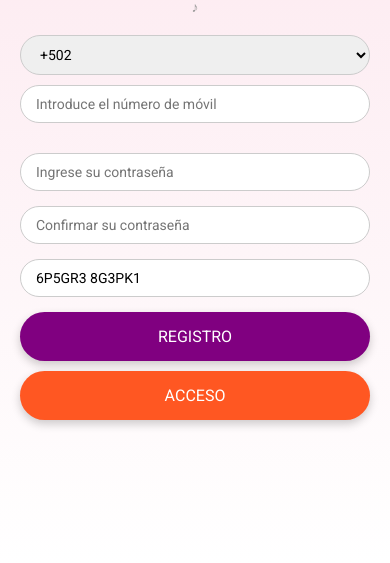
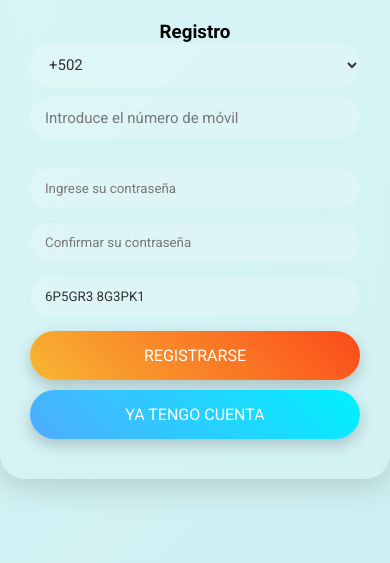
Before and after one commit to luismju/apprueba, a plain HTML site: page index.html in a window 390 px wide. Shown: the part 281-844 px from the top of the page. Drawn offline with Linux system fonts and the light colour scheme.

Commit message:
Update index.html

```diff
--- a/index.html
+++ b/index.html
@@ -3,52 +3,67 @@
 <head>
     <meta charset="UTF-8">
     <meta name="viewport" content="width=device-width, initial-scale=1.0">
-    <title>Registro</title>
+    <title>Registro y Login</title>
 
-    <!-- Google Fonts -->
     <link href="https://fonts.googleapis.com/css2?family=Roboto:wght@300;400;700&display=swap" rel="stylesheet">
 
     <style>
-        /* Reset básico */
-        * {
-            margin: 0;
-            padding: 0;
-            box-sizing: border-box;
-            font-family: 'Roboto', sans-serif;
-        }
+    * {margin: 0; padding: 0; box-sizing: border-box; font-family: 'Roboto', sans-serif;}
 
     body {
         min-height: 100vh;
-            background: linear-gradient(to bottom, #fce4ec, #fff);
+        background: linear-gradient(135deg, #dff9fb, #c7ecee);
+        background-size: 300% 300%;
+        animation: gradientShift 8s ease infinite;
         display: flex;
         justify-content: center;
         align-items: center;
     }
 
+    @keyframes gradientShift {
+        0% {background-position: 0% 50%;}
+        50% {background-position: 100% 50%;}
+        100% {background-position: 0% 50%;}
+    }
+
     .form-container {
         width: 100%;
         max-width: 400px;
-            background: #fff0;
-            padding: 20px;
+        background: rgba(255, 255, 255, 0.08);
+        padding: 30px;
+        border-radius: 25px;
+        backdrop-filter: blur(25px);
+        box-shadow: 0 8px 32px rgba(0,0,0,0.15);
         text-align: center;
+        transition: transform 0.3s ease;
+        animation: fadeIn 1s ease;
+    }
+
+    @keyframes fadeIn {
+        from { opacity: 0; transform: translateY(20px);}
+        to { opacity: 1; transform: translateY(0);}
     }
 
     .form-container img {
-            width: 100px;
-            height: 100px;
+        width: 90px;
+        height: 90px;
         border-radius: 20px;
-            margin-bottom: 10px;
+        margin-bottom: 15px;
+        box-shadow: 0 4px 10px rgba(0,0,0,0.3);
     }
 
     .form-container h1 {
-            font-size: 24px;
-            margin-bottom: 5px;
+        font-size: 28px;
+        margin-bottom: 10px;
+        color: #333;
+        text-shadow: 1px 1px 2px rgba(255,255,255,0.8);
     }
 
     .form-container p {
         font-size: 14px;
-            color: #999;
+        color: #555;
         margin-bottom: 20px;
+        font-style: italic;
     }
 
     .input-group {
@@ -57,28 +72,40 @@
     }
 
     .input-group select, .input-group input {
-            border: 1px solid #ccc;
+        border: none;
         border-radius: 50px;
-            padding: 10px 15px;
-            font-size: 14px;
+        padding: 12px 15px;
+        font-size: 15px;
         outline: none;
         width: 100%;
+        background: rgba(255,255,255,0.2);
+        color: #333;
+        transition: background 0.3s;
     }
 
     .input-group select {
-            width: 30%;
+        width: 35%;
         margin-right: 5px;
+    }
+
+    .input-group input::placeholder,
+    input::placeholder {
+        color: #777;
     }
 
     .form-container input[type="password"],
     .form-container input[type="text"] {
         width: 100%;
         margin-bottom: 15px;
-            padding: 10px 15px;
+        padding: 12px 15px;
         border-radius: 50px;
-            border: 1px solid #ccc;
-            font-size: 14px;
-            outline: none;
+        background: rgba(255,255,255,0.2);
+        color: #333;
+        border: none;
+    }
+
+    .form-container input:focus {
+        background: rgba(255,255,255,0.3);
     }
 
     .btn {
@@ -90,48 +117,43 @@
         border: none;
         margin-bottom: 10px;
         cursor: pointer;
-            box-shadow: 0 4px 10px rgba(0,0,0,0.2);
+        box-shadow: 0 6px 15px rgba(0,0,0,0.2);
         transition: 0.3s;
     }
 
     .btn-register {
-            background: purple;
+        background: linear-gradient(45deg, #f7b733, #fc4a1a); /* Amarillo a naranja neón */
     }
 
     .btn-access {
-            background: #FF5722;
+        background: linear-gradient(45deg, #4facfe, #00f2fe); /* Azul celeste vibrante */
     }
 
     .btn:hover {
-            opacity: 0.9;
+        transform: translateY(-3px);
+        box-shadow: 0 8px 20px rgba(0,0,0,0.3);
     }
 
     @media (max-width: 500px) {
-            .input-group {
-                flex-direction: column;
+        .input-group { flex-direction: column; }
+        .input-group select { width: 100%; margin: 0 0 10px 0; }
     }
-            .input-group select {
-                width: 100%;
-                margin: 0 0 10px 0;
-            }
-        }
+
+    .hidden { display: none; }
 </style>
 </head>
 <body>
 
     <div class="form-container">
-        <!-- Logo -->
         <img src="../IMAGENES/logo.jpg" alt="Logo">
-
         <h1>TaskyCash</h1>
         <p>♪</p>
 
-        <!-- Formulario -->
-        <form>
-
-            <!-- Código país + teléfono -->
+        <!-- Registro -->
+        <form id="registroForm">
+            <h3>Registro</h3>
             <div class="input-group">
-                <select name="code">
+                <select name="code" id="regCode">
                     <option value="+502">+502</option>
                     <option value="+1">+1</option>
                     <option value="+34">+34</option>
@@ -140,24 +162,103 @@
                     <option value="+84">+84</option>
                     <option value="+90">+90</option>
                 </select>
-                <input type="text" name="phone" placeholder="Introduce el número de móvil" required>
+                <input type="text" id="regPhone" placeholder="Introduce el número de móvil" required>
             </div>
 
-            <!-- Contraseña -->
-            <input type="password" name="password" placeholder="Ingrese su contraseña" required>
+            <input type="password" id="regPassword" placeholder="Ingrese su contraseña" required>
+            <input type="password" id="regConfirm" placeholder="Confirmar su contraseña" required>
+            <input type="text" id="regInvite" value="6P5GR3 8G3PK1" required>
 
-            <!-- Confirmar contraseña -->
-            <input type="password" name="confirm" placeholder="Confirmar su contraseña" required>
+            <button type="button" class="btn btn-register" onclick="registrar()">REGISTRARSE</button>
+            <button type="button" class="btn btn-access" onclick="mostrarLogin()">YA TENGO CUENTA</button>
+        </form>
 
-            <!-- Código de invitación -->
-            <input type="text" name="invite" value="6P5GR3 8G3PK1" required>
+        <!-- Login -->
+        <form id="loginForm" class="hidden">
+            <h3>Acceso</h3>
+            <div class="input-group">
+                <select name="code" id="logCode">
+                    <option value="+502">+502</option>
+                    <option value="+1">+1</option>
+                    <option value="+34">+34</option>
+                    <option value="+351">+351</option>
+                    <option value="+62">+62</option>
+                    <option value="+84">+84</option>
+                    <option value="+90">+90</option>
+                </select>
+                <input type="text" id="logPhone" placeholder="Introduce el número de móvil" required>
+            </div>
 
-            <!-- Botones -->
-            <button type="button" class="btn btn-register" onclick="alert('Registrado correctamente')">REGISTRO</button>
-            <button type="button" class="btn btn-access" onclick="window.location.href='../OPCIONES_INICIO/login.html'">ACCESO</button>
+            <input type="password" id="logPassword" placeholder="Ingrese su contraseña" required>
 
+            <button type="button" class="btn btn-register" onclick="acceder()">ACCESO</button>
+            <button type="button" class="btn btn-access" onclick="mostrarRegistro()">REGRESAR</button>
         </form>
+
     </div>
+
+<script>
+    function registrar() {
+        const phone = document.getElementById("regPhone").value.trim();
+        const password = document.getElementById("regPassword").value.trim();
+        const confirm = document.getElementById("regConfirm").value.trim();
+        const code = document.getElementById("regCode").value;
+        const invite = document.getElementById("regInvite").value.trim();
+
+        if (phone === "" || password === "" || confirm === "" || invite === "") {
+            alert("Todos los campos son obligatorios.");
+            return;
+        }
+
+        if (password !== confirm) {
+            alert("Las contraseñas no coinciden.");
+            return;
+        }
+
+        // Guardamos los datos en localStorage
+        localStorage.setItem("telefono", phone);
+        localStorage.setItem("password", password);
+        localStorage.setItem("codigo", code);
+        localStorage.setItem("registrado", "true");
+
+        alert("Registrado correctamente. Ahora puedes acceder.");
+
+        mostrarLogin();
+    }
+
+    function acceder() {
+        const phone = document.getElementById("logPhone").value.trim();
+        const password = document.getElementById("logPassword").value.trim();
+        const code = document.getElementById("logCode").value;
+
+        const registrado = localStorage.getItem("registrado");
+        const telefonoGuardado = localStorage.getItem("telefono");
+        const passwordGuardado = localStorage.getItem("password");
+        const codigoGuardado = localStorage.getItem("codigo");
+
+        if (registrado !== "true") {
+            alert("Primero debes registrarte.");
+            return;
+        }
+
+        if (phone === telefonoGuardado && password === passwordGuardado && code === codigoGuardado) {
+            alert("Acceso correcto. Bienvenido!");
+            window.location.href = "PAGINA_PRINCIPAL/indexhome.html";
+        } else {
+            alert("Datos incorrectos. Verifica número y contraseña.");
+        }
+    }
+
+    function mostrarLogin() {
+        document.getElementById("registroForm").classList.add("hidden");
+        document.getElementById("loginForm").classList.remove("hidden");
+    }
+
+    function mostrarRegistro() {
+        document.getElementById("loginForm").classList.add("hidden");
+        document.getElementById("registroForm").classList.remove("hidden");
+    }
+</script>
 
 </body>
 </html>
```
Lines whose indentation alone changed are shown as unchanged.
